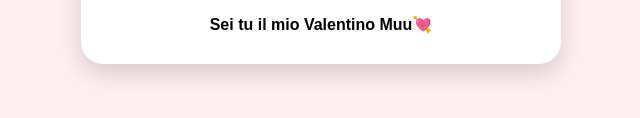
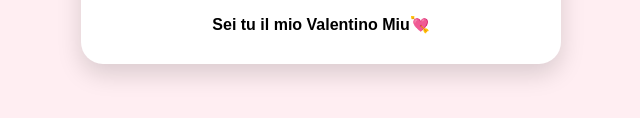
Before and after one commit to Mimo61432/sarai-il-mio-valentino-miu-, a plain HTML site: page yes.html in a window 1280 px wide. Shown: the part 534-652 px from the top of the page, 319-959 px from the left. Drawn offline with Linux system fonts and the light colour scheme.

Commit message:
Update yes.html

```diff
--- a/yes.html
+++ b/yes.html
@@ -59,7 +59,7 @@
     </div>
 
     <div class="italian">
-      Sei tu il mio Valentino Muu💘
+      Sei tu il mio Valentino Miu💘
     </div>
   </div>
 
```
